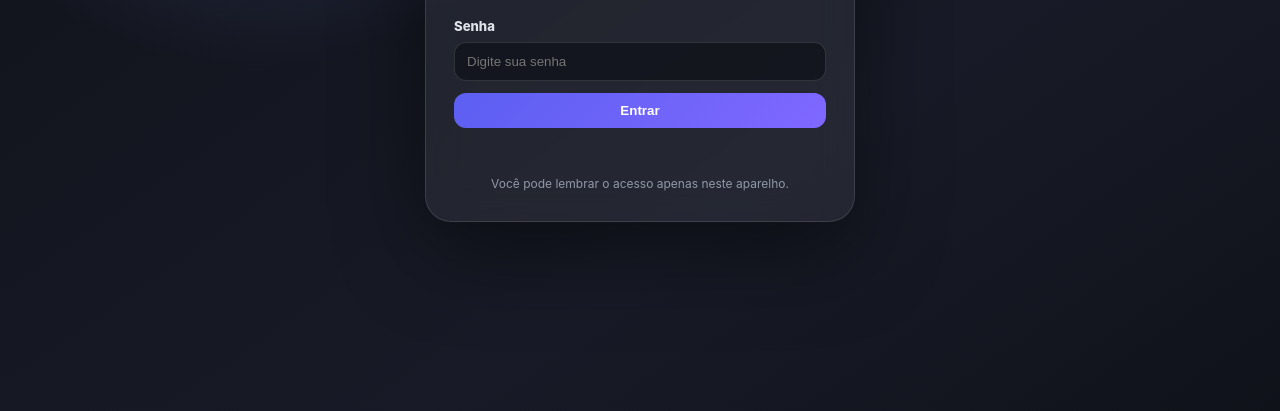
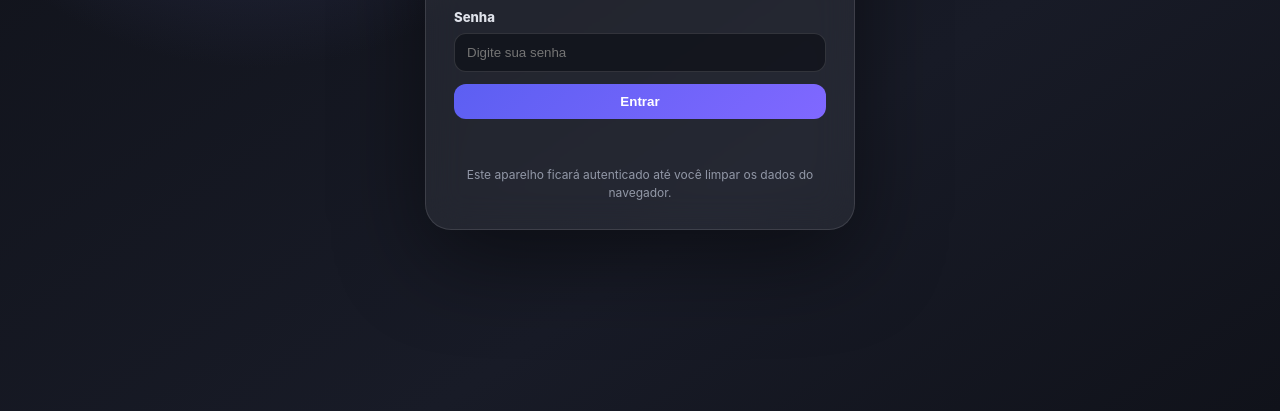
Before and after one commit to rafalamounier1805-ship-it/lamoumusicpromoter1, a plain HTML site: page index.html in a window 1280 px wide. Shown: the part 388-799 px from the top of the page. Drawn offline with Linux system fonts and the light colour scheme.

Commit message:
load persistent access fix

```diff
--- a/index.html
+++ b/index.html
@@ -18,7 +18,7 @@
     <div class="field"><label style="color:#dfe2ea">Senha</label><input id="accessPassword" type="password" autocomplete="current-password" placeholder="Digite sua senha" onkeydown="if(event.key==='Enter')unlockApp()"></div>
     <button class="btn p" onclick="unlockApp()">Entrar</button>
     <div id="accessError" class="access-error"></div>
-    <div class="access-foot">Você pode lembrar o acesso apenas neste aparelho.</div>
+    <div class="access-foot">Este aparelho ficará autenticado até você limpar os dados do navegador.</div>
   </div>
 </div>
 
@@ -95,6 +95,7 @@
 <div id="toast" class="toast"></div>
 
 <script src="core.js"></script>
+<script src="auth-persist.js"></script>
 <script src="app.js"></script>
 <script src="strategy.js"></script>
 </body></html>
```
